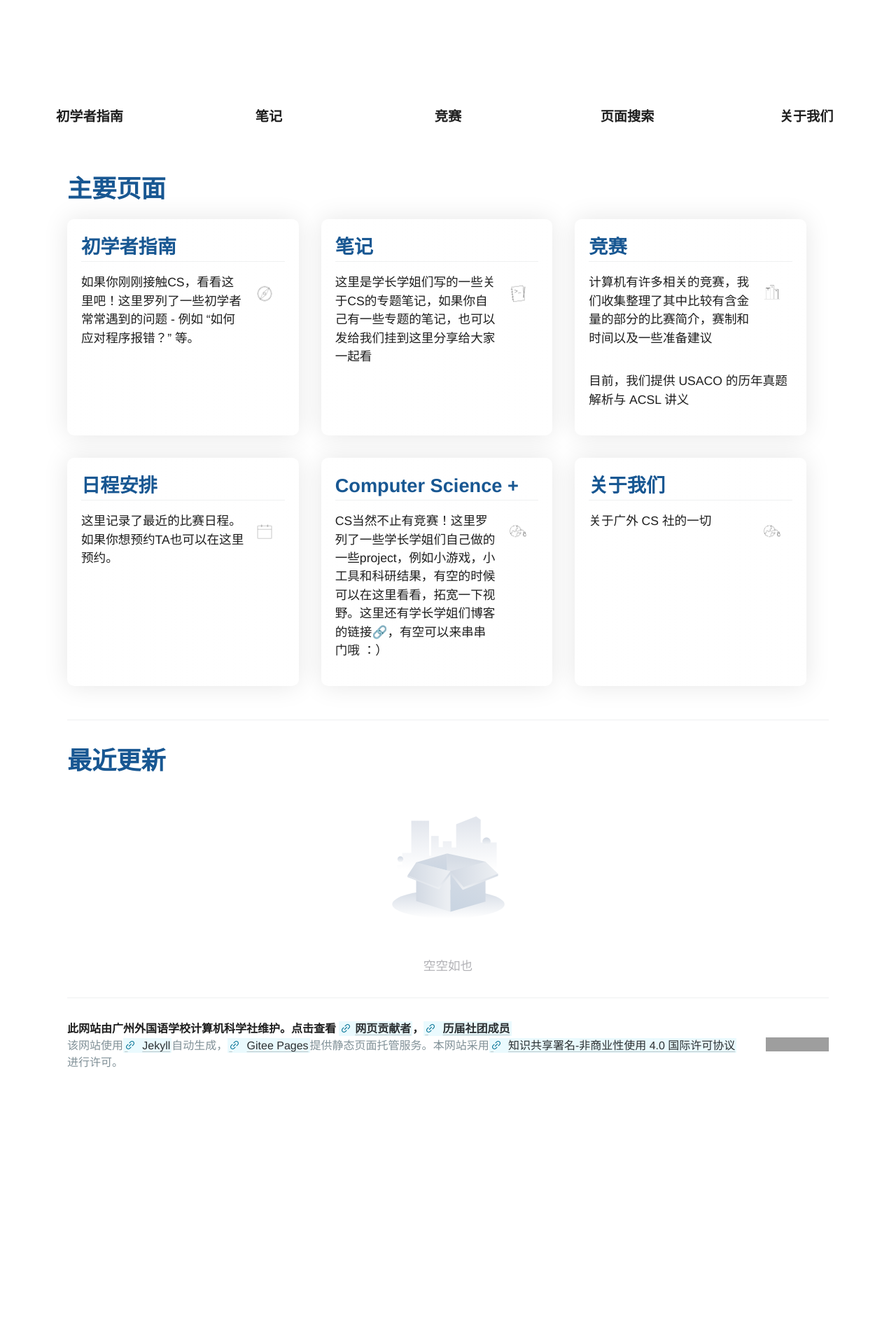
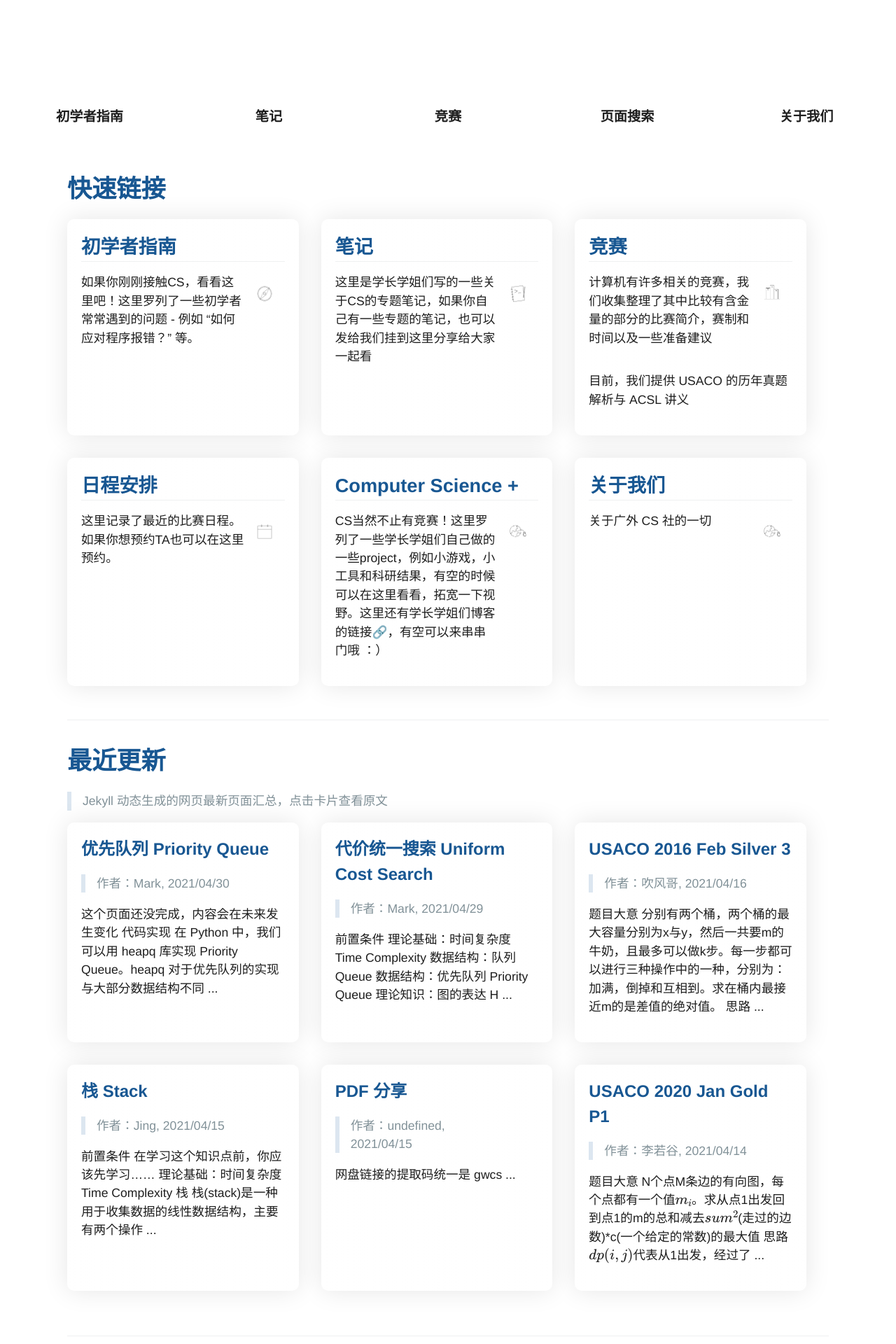
Before and after one commit to MarkChenYutian/gwcsclub, a Jekyll site: the page built from index.md, in a window 1280 px wide. Shown: the part 762-2682 px from the top of the page at 70% size. Built offline with Jekyll 4.4.1, drawn with Linux system fonts in a browser that asks for light colours; formulas are drawn with MathJax 3; comment, search, counter and statistics services are not loaded; before the commit the page ends 2344 px from its top, so only the background shows below that; grey boxes are pictures that could not be loaded.

Commit message:
Update Home page, JEKYLL Auto-generated recent pages

```diff
--- a/css/cayman.css
+++ b/css/cayman.css
@@ -194,7 +194,7 @@ a:hover { text-decoration: underline; }
 
 .main-content p { margin-bottom: 1em; }
 .main-content mark { background-color: #FFE564; color: #2b2f31; padding: 2px;}
-.main-content code { padding: 2px 4px; font-family: Consolas, "Liberation Mono", Menlo, Courier, monospace; font-size: 0.9rem; background-color: #FFFAE0; border-radius: 0.3rem; }
+.main-content code { padding: 2px 4px; font-family: Consolas, "Liberation Mono", Menlo, Courier, monospace; font-size: 0.9rem; background-color: #FFFAE0; border-radius: 0.3rem; color: #1E1E1E;}
 .main-content pre { padding: 0.8rem; margin-top: 0; margin-bottom: 1rem; font: 1rem Consolas, "Liberation Mono", Menlo, Courier, monospace; color: #d9e7eb; word-wrap: normal; background-color: #222222; border-radius: 0.3rem; }
 .main-content pre > code { padding: 0; margin: 0; font-size: 0.9rem; color: #d9e7eb; word-break: normal; white-space: pre; background: transparent; border: 0; }
 .main-content .highlight { margin-bottom: 1rem; border-radius: 0.3rem;}
--- a/index.md
+++ b/index.md
@@ -4,7 +4,7 @@ title: {{ site.name }}
 useTOC: false
 ---
 
-<h1>主要页面</h1>
+<h1>快速链接</h1>
 <div class="horizontal-flex-box">
     <div class="flex-page-card" onClick="window.location.href='{{ site.baseurl }}/secondary-pages/2021/01/31/To-Beginners.html'">
         <h2>初学者指南</h2>
@@ -55,5 +55,23 @@ useTOC: false
 
 <h1>最近更新</h1>
 
-<img src="{{ site.baseurl }}/assets/empty-state.svg" width="20%" height="20%"/>
-<center><p class="note">空空如也</p></center>
+> Jekyll 动态生成的网页最新页面汇总，点击卡片查看原文
+
+<!--<img src="{{ site.baseurl }}/assets/empty-state.svg" width="20%" height="20%"/>
+<center><p class="note">空空如也</p></center>-->
+
+<div class="horizontal-flex-box">
+{% assign new_posts = site.posts | slice: 0, 6 %}
+{% for p in new_posts %}
+    {% if p.Author %}
+        {% assign author = p.Author %}
+    {% else %}
+        {% assign author = "undefined" %}
+    {% endif %}
+    <div class="flex-page-card" onClick="window.location.href='{{ site.baseurl }}{{ p.url }}'">
+        <h3>{{p.title}}</h3>
+        <blockquote>作者：{{author}}, {{p.date | date: "%Y/%m/%d"}}</blockquote>
+        <p>{{ p.content | strip_html | escape | slice: 0, 100}} ...</p>
+    </div>
+{% endfor %}
+</div>
```
